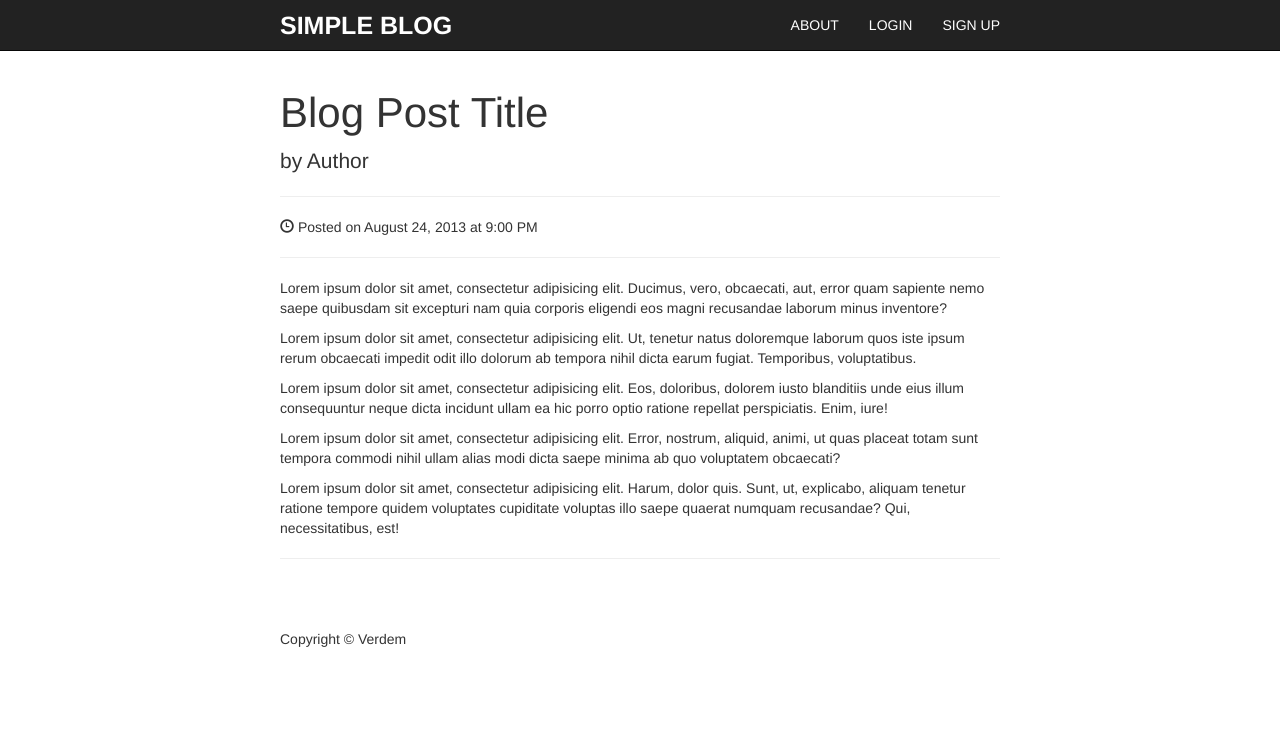
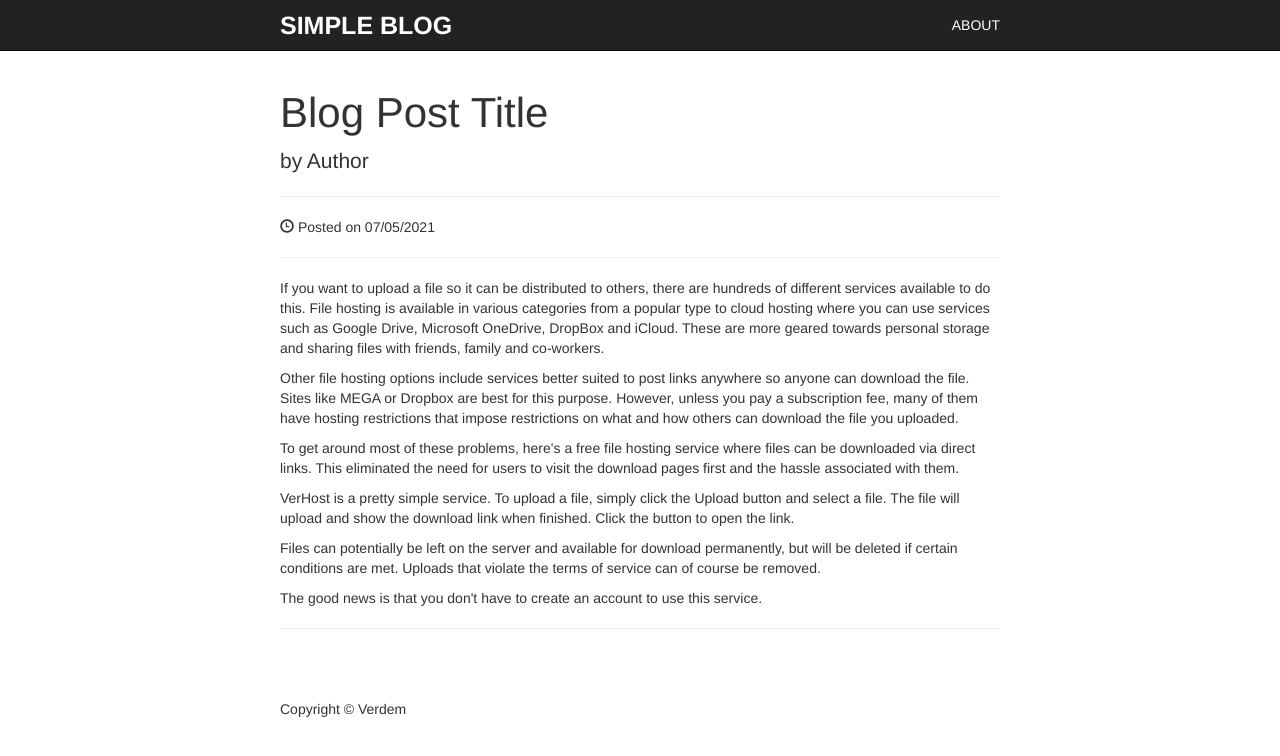
Before and after one commit to Verdem-crypto/verdem-crypto.github.io, a Jekyll site: the page gitblog/verhost-file-hosting.html, which Jekyll copies as it is, in a window 1280 px wide. Shown: the top 756 px of the page. Built offline with Jekyll 4.4.1, drawn with Linux system fonts in a browser that asks for light colours.

Commit message:
Update verhost-file-hosting.html

```diff
--- a/gitblog/verhost-file-hosting.html
+++ b/gitblog/verhost-file-hosting.html
@@ -6,10 +6,9 @@
     <meta charset="utf-8">
     <meta http-equiv="X-UA-Compatible" content="IE=edge">
     <meta name="viewport" content="width=device-width, initial-scale=1">
-    <meta name="description" content="">
     <meta name="author" content="Verdem">
 
-    <title>Post - Verdem's GitBlog</title>
+    <title>VerHost - Verdem's GitBlog</title>
 
     <!-- Bootstrap Core CSS -->
     <link href="css/bootstrap.min.css" rel="stylesheet">
@@ -46,12 +45,6 @@
           <ul class="nav navbar-nav navbar-right">
             <li>
               <a href="about.html">About</a>
-            </li>
-            <li>
-              <a href="login.html">Login</a>
-            </li>
-            <li>
-              <a href="signup.html">Sign up</a>
             </li>
           </ul>
         </div>
@@ -94,16 +87,17 @@
           <hr>
 
           <!-- Date/Time -->
-          <p><span class="glyphicon glyphicon-time"></span> Posted on August 24, 2013 at 9:00 PM</p>
+          <p><span class="glyphicon glyphicon-time"></span> Posted on 07/05/2021</p> <!-- ADD DATE!!! -->
 
           <hr>
 
           <!-- Post Content -->
-          <p>Lorem ipsum dolor sit amet, consectetur adipisicing elit. Ducimus, vero, obcaecati, aut, error quam sapiente nemo saepe quibusdam sit excepturi nam quia corporis eligendi eos magni recusandae laborum minus inventore?</p>
-          <p>Lorem ipsum dolor sit amet, consectetur adipisicing elit. Ut, tenetur natus doloremque laborum quos iste ipsum rerum obcaecati impedit odit illo dolorum ab tempora nihil dicta earum fugiat. Temporibus, voluptatibus.</p>
-          <p>Lorem ipsum dolor sit amet, consectetur adipisicing elit. Eos, doloribus, dolorem iusto blanditiis unde eius illum consequuntur neque dicta incidunt ullam ea hic porro optio ratione repellat perspiciatis. Enim, iure!</p>
-          <p>Lorem ipsum dolor sit amet, consectetur adipisicing elit. Error, nostrum, aliquid, animi, ut quas placeat totam sunt tempora commodi nihil ullam alias modi dicta saepe minima ab quo voluptatem obcaecati?</p>
-          <p>Lorem ipsum dolor sit amet, consectetur adipisicing elit. Harum, dolor quis. Sunt, ut, explicabo, aliquam tenetur ratione tempore quidem voluptates cupiditate voluptas illo saepe quaerat numquam recusandae? Qui, necessitatibus, est!</p>
+<p>If you want to upload a file so it can be distributed to others, there are hundreds of different services available to do this. File hosting is available in various categories from a popular type to cloud hosting where you can use services such as Google Drive, Microsoft OneDrive, DropBox and iCloud. These are more geared towards personal storage and sharing files with friends, family and co-workers.</p>
+<p>Other file hosting options include services better suited to post links anywhere so anyone can download the file. Sites like MEGA or Dropbox are best for this purpose. However, unless you pay a subscription fee, many of them have hosting restrictions that impose restrictions on what and how others can download the file you uploaded.</p>
+<p>To get around most of these problems, here's a free file hosting service where files can be downloaded via direct links. This eliminated the need for users to visit the download pages first and the hassle associated with them.</p>
+<p>VerHost is a pretty simple service. To upload a file, simply click the Upload button and select a file. The file will upload and show the download link when finished. Click the button to open the link.</p>
+<p>Files can potentially be left on the server and available for download permanently, but will be deleted if certain conditions are met. Uploads that violate the terms of service can of course be removed.</p>
+<p>The good news is that you don't have to create an account to use this service.</p>
 
           <hr>
 
```
